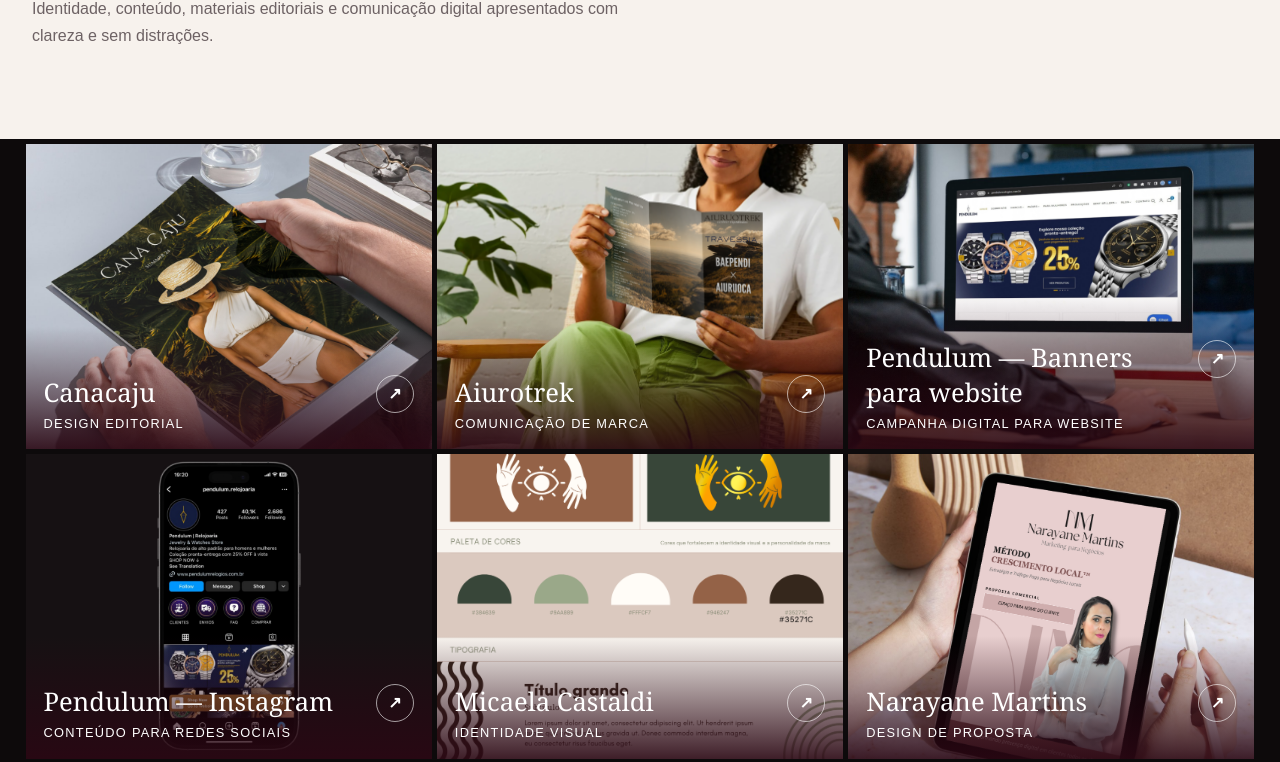
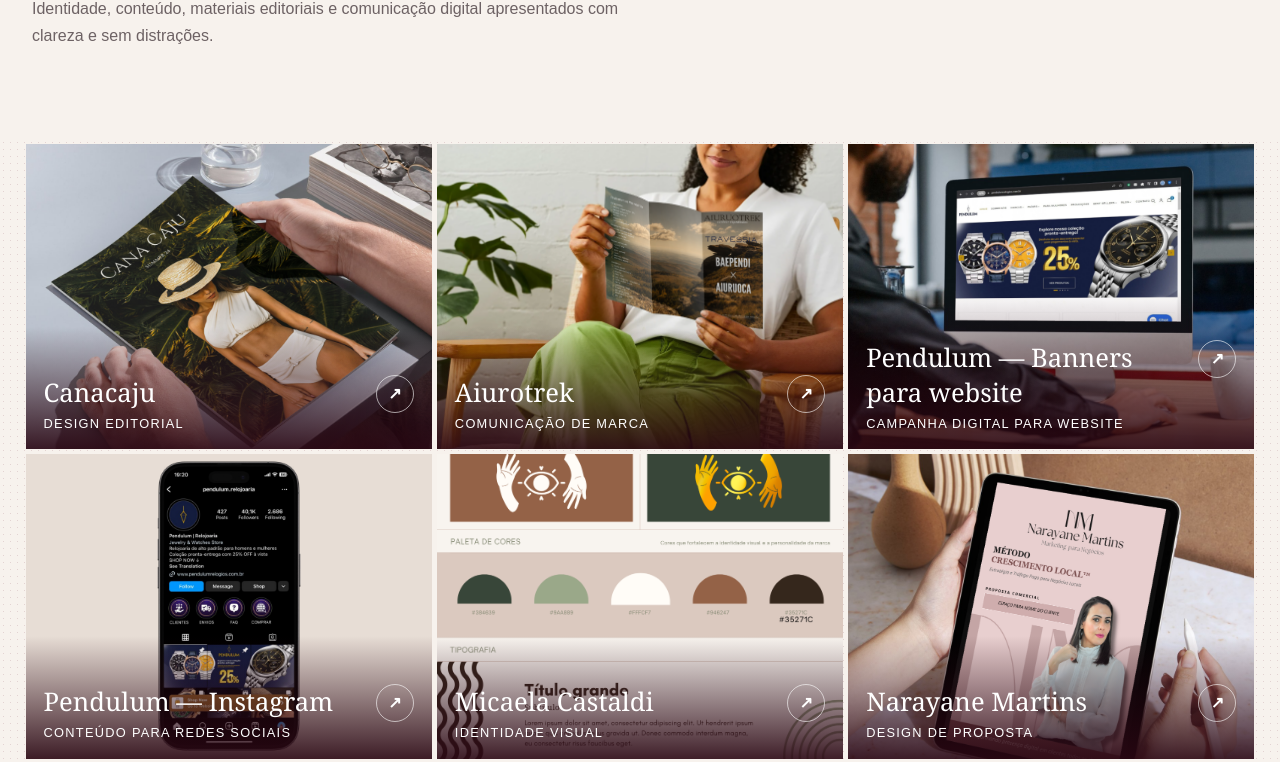
Before and after one commit to rafaarantess/portfolio-rafaela, a Next.js app: page /projetos in a window 1280 px wide. Shown: the part 320-1082 px from the top of the page. Built offline with nearby package versions, Linux system fonts and the light colour scheme; grey boxes are pictures that could not be loaded.

Commit message:
Replace portfolio black background with ivory texture

```diff
--- a/app/globals.css
+++ b/app/globals.css
@@ -263,8 +263,8 @@
 @media(max-width:600px){.contactClean>a{max-width:100%;font-size:.9rem}.contactPageIntro h1{text-shadow:0 2px 16px rgba(255,255,255,.22)}}
 
 /* Portfolio grid and dark-surface contrast */
-.portfolioGrid{columns:auto;display:grid;grid-template-columns:repeat(6,minmax(0,1fr));gap:5px;background:#0d0a0b;padding:5px clamp(10px,2vw,28px) 96px}
-.portfolioGrid .masonryTile{grid-column:span 2;aspect-ratio:4 / 3;margin:0;background:#161113}
+.portfolioGrid{columns:auto;display:grid;grid-template-columns:repeat(6,minmax(0,1fr));gap:5px;background-color:var(--ivory);background-image:radial-gradient(rgba(104,21,45,.14) .6px,transparent .6px);background-size:7px 7px;padding:5px clamp(10px,2vw,28px) 96px}
+.portfolioGrid .masonryTile{grid-column:span 2;aspect-ratio:4 / 3;margin:0;background:#e7ddd5}
 .portfolioGrid .masonryTile:nth-last-child(2),.portfolioGrid .masonryTile:last-child{grid-column:span 3}
 .portfolioGrid .masonryTile img,.portfolioGrid .masonryTile iframe{width:100%;height:100%;min-height:0;object-fit:cover}
 .testimonialShowcase .eyebrow{color:#fff}
```
Also changed, not shown: 1 other file (tests, documents, lock files or other folders).
